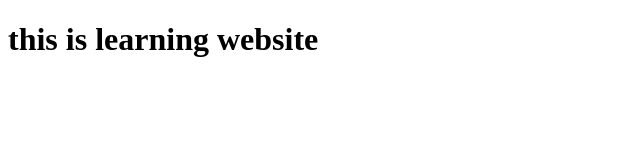
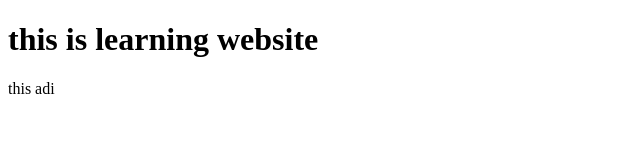
Before and after one commit to kamrul17/CollabWithFriends, a plain HTML site: page index.html in a window 1280 px wide. Shown: the full height of the page, 0-640 px from the left. Drawn offline with Linux system fonts and the light colour scheme.

Commit message:
adi commit

```diff
--- a/index.html
+++ b/index.html
@@ -7,5 +7,8 @@
   </head>
   <body>
     <h1>this is learning website</h1>
+    <p>this adi
+
+    </p>
   </body>
 </html>
```
